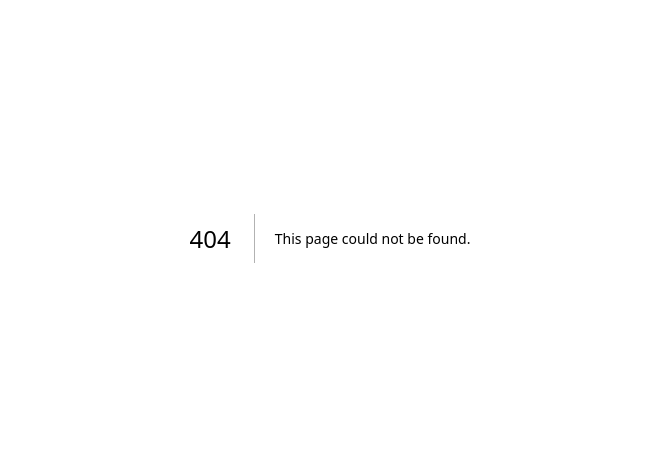
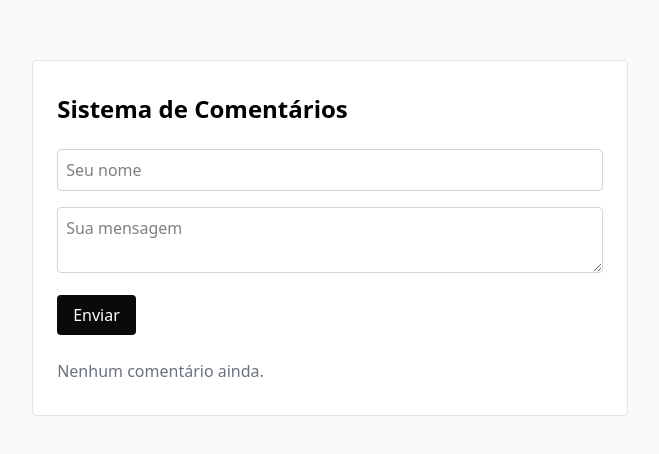
Before and after one commit to EduardoTeixeiraP/intro-nextjs, a Next.js app: page /commentForm in a window 1280 px wide. Before the commit this address had no page. Shown: the part 162-616 px from the top of the page, without its empty margins (310-969 px from the left). Built offline with nearby package versions, Linux system fonts and the light colour scheme.

Commit message:
feat: Comment Form

```diff
--- /dev/null
+++ b/src/app/commentForm/page.tsx
@@ -0,0 +1,24 @@
+'use client'
+
+import { useState } from 'react'
+import CommentForm from '../components/CommentForm'
+import CommentList from '../components/CommentList'
+import { CommentType } from '../components/Comment'
+
+export default function App() {
+  const [comments, setComments] = useState<CommentType[]>([])
+
+  const addComment = (comment: CommentType) => {
+    setComments((prev) => [comment, ...prev])
+  }
+
+  return (
+    <div className="flex justify-center items-center min-w-screen min-h-screen bg-neutral-50">
+        <div className="min-w-[33rem] px-6 py-8 bg-white rounded border border-neutral-200">
+            <h1 className="text-2xl font-bold mb-6">Sistema de Comentários</h1>
+            <CommentForm onAddComment={addComment} />
+            <CommentList comments={comments} />
+        </div>
+    </div>
+  )
+}
--- /dev/null
+++ b/src/app/components/Comment.tsx
@@ -0,0 +1,17 @@
+
+export type CommentType = {
+  id: number
+  name: string
+  message: string
+  timestamp: string
+}
+
+export default function Comment({ comment }: { comment: CommentType }) {
+  return (
+    <div className="border rounded p-4 shadow mb-4">
+      <h3 className="font-bold">{comment.name}</h3>
+      <p className="text-gray-700">{comment.message}</p>
+      <small className="text-gray-500">{comment.timestamp}</small>
+    </div>
+  )
+}
--- /dev/null
+++ b/src/app/components/CommentForm.tsx
@@ -0,0 +1,50 @@
+
+import { useState } from 'react'
+import { CommentType } from './Comment'
+import { Button } from './Button'
+
+type CommentFormProps = {
+  onAddComment: (comment: CommentType) => void
+}
+
+export default function CommentForm({ onAddComment }: CommentFormProps) {
+  const [name, setName] = useState('')
+  const [message, setMessage] = useState('')
+
+  const handleSubmit = (e: React.FormEvent) => {
+    e.preventDefault()
+    if (!name.trim() || !message.trim()) return
+
+    const newComment: CommentType = {
+      id: Date.now(),
+      name,
+      message,
+      timestamp: new Date().toLocaleString(),
+    }
+
+    onAddComment(newComment)
+    setName('')
+    setMessage('')
+  }
+
+  return (
+    <form onSubmit={handleSubmit} className="mb-6 space-y-4">
+      <input
+        type="text"
+        placeholder="Seu nome"
+        value={name}
+        onChange={(e) => setName(e.target.value)}
+        className="w-full p-2 border border-neutral-300 rounded"
+        required
+      />
+      <textarea
+        placeholder="Sua mensagem"
+        value={message}
+        onChange={(e) => setMessage(e.target.value)}
+        className="w-full p-2 border border-neutral-300 rounded"
+        required
+      />
+      <Button label='Enviar'/>
+    </form>
+  )
+}
--- /dev/null
+++ b/src/app/components/CommentList.tsx
@@ -0,0 +1,20 @@
+
+import Comment, { CommentType } from './Comment'
+
+type CommentListProps = {
+  comments: CommentType[]
+}
+
+export default function CommentList({ comments }: CommentListProps) {
+  if (comments.length === 0) {
+    return <p className="text-gray-500">Nenhum comentário ainda.</p>
+  }
+
+  return (
+    <div>
+      {comments.map((c) => (
+        <Comment key={c.id} comment={c} />
+      ))}
+    </div>
+  )
+}
--- /dev/null
+++ b/src/components/ui/input.tsx
@@ -0,0 +1,11 @@
+import * as React from "react"
+
+function Input() {
+  return (
+    <input
+      className="border border-neutral-300 text-neutral-300 focus:ring-neutral-400"
+/>
+  )
+}
+
+export { Input }
```
